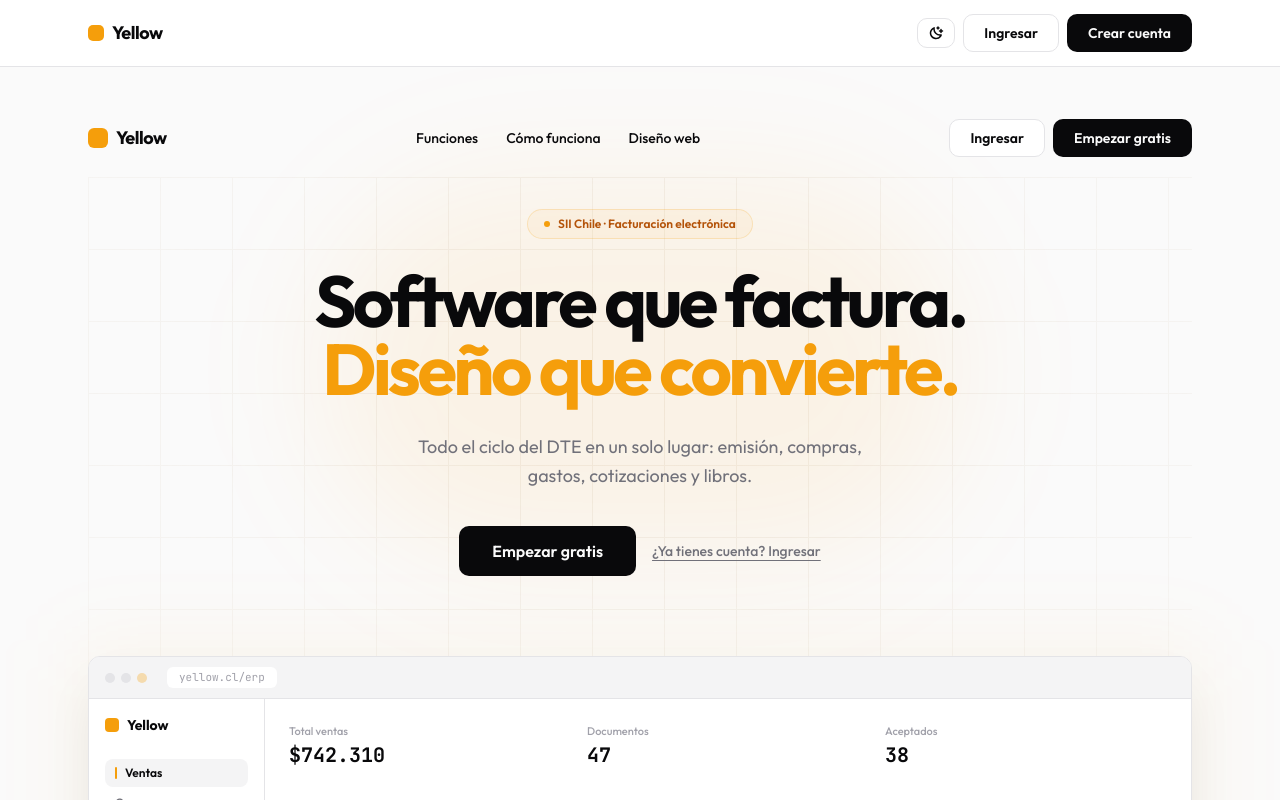
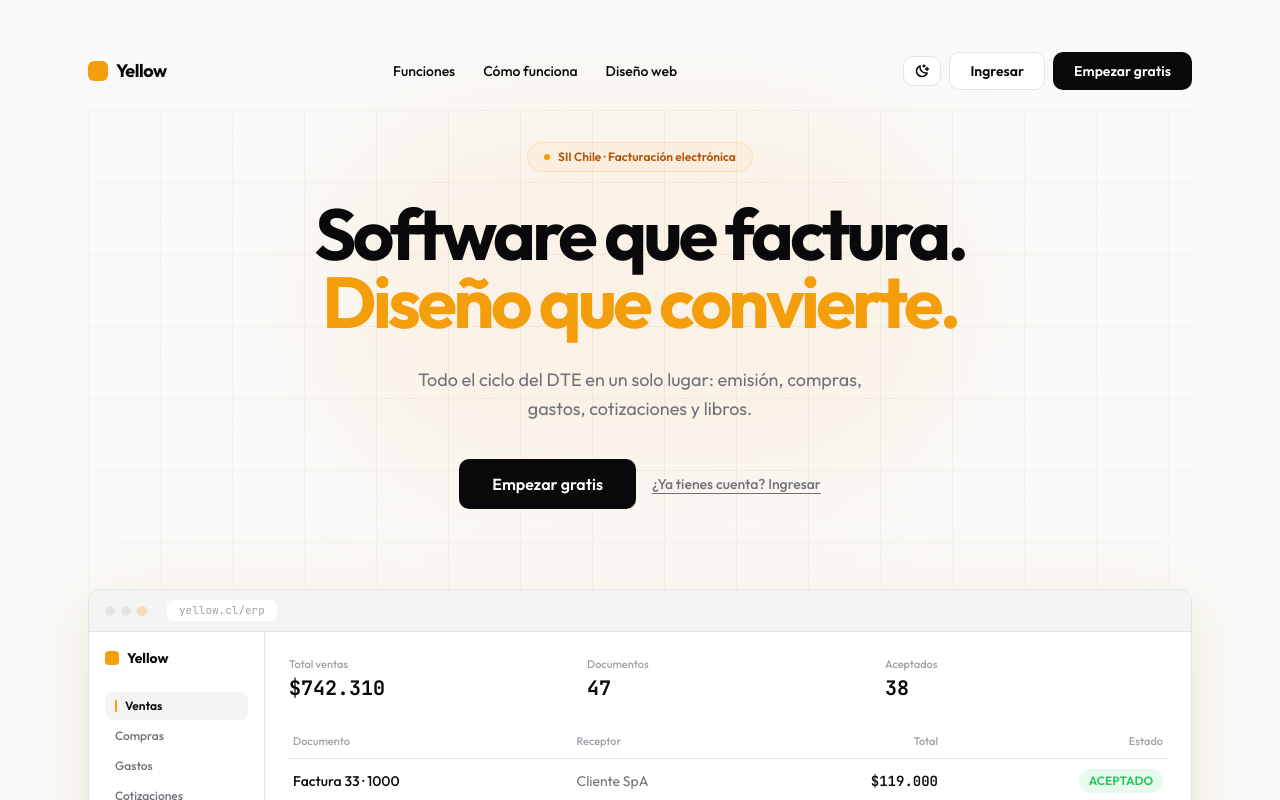
Before and after one commit to fvnks/yellow, a Next.js app: page / in a window 1280 px wide. Shown: the top 800 px of the page. Built offline with nearby package versions, Linux system fonts and the light colour scheme; no server answers.

Commit message:
fix(ui): elimina header duplicado del landing, toggle se mueve al nav principal

```diff
--- a/src/app/(app)/layout.tsx
+++ b/src/app/(app)/layout.tsx
@@ -2,6 +2,7 @@ import { redirect } from "next/navigation";
 import { canManageTenant } from "@/lib/authz";
 import { modulosActivos, type ModuloKey } from "@/lib/modules";
 import { getAuthContext } from "@/lib/session";
+import { AppHeader } from "@/components/app-header";
 import { Sidebar, type SidebarGrupo } from "@/components/sidebar";
 
 export const dynamic = "force-dynamic";
@@ -69,9 +70,12 @@ export default async function AppLayout({
   }
 
   return (
-    <div className="flex flex-col gap-8 lg:flex-row">
-      <Sidebar grupos={grupos} />
-      <div className="min-w-0 flex-1">{children}</div>
-    </div>
+    <>
+      <AppHeader />
+      <div className="flex flex-col gap-8 lg:flex-row">
+        <Sidebar grupos={grupos} />
+        <div className="min-w-0 flex-1">{children}</div>
+      </div>
+    </>
   );
 }
--- a/src/app/layout.tsx
+++ b/src/app/layout.tsx
@@ -1,7 +1,6 @@
 import type { Metadata } from "next";
 import { Outfit, JetBrains_Mono } from "next/font/google";
 import { AppFooter } from "@/components/app-footer";
-import { AppHeader } from "@/components/app-header";
 import "./globals.css";
 
 const outfit = Outfit({
@@ -44,7 +43,6 @@ export default function RootLayout({ children }: LayoutProps<"/">) {
         >
           Saltar al contenido principal
         </a>
-        <AppHeader />
         <main
           id="contenido"
           className="mx-auto w-full max-w-6xl flex-1 px-6 py-8"
--- a/src/app/page.tsx
+++ b/src/app/page.tsx
@@ -3,6 +3,7 @@ import { getAuthContext } from "@/lib/session";
 import { SOPORTE_EMAIL } from "@/lib/contacto";
 import { LandingHero } from "@/components/landing-hero";
 import { LandingFeatures } from "@/components/landing-features";
+import { ThemeToggle } from "@/components/theme-toggle";
 
 export const dynamic = "force-dynamic";
 
@@ -40,6 +41,7 @@ export default async function Home() {
           </Link>
         </div>
         <div className="flex items-center gap-2">
+          <ThemeToggle />
           {ctx ? (
             <Link href="/dashboard" className="btn btn-primary text-sm">
               Ir al panel
```
